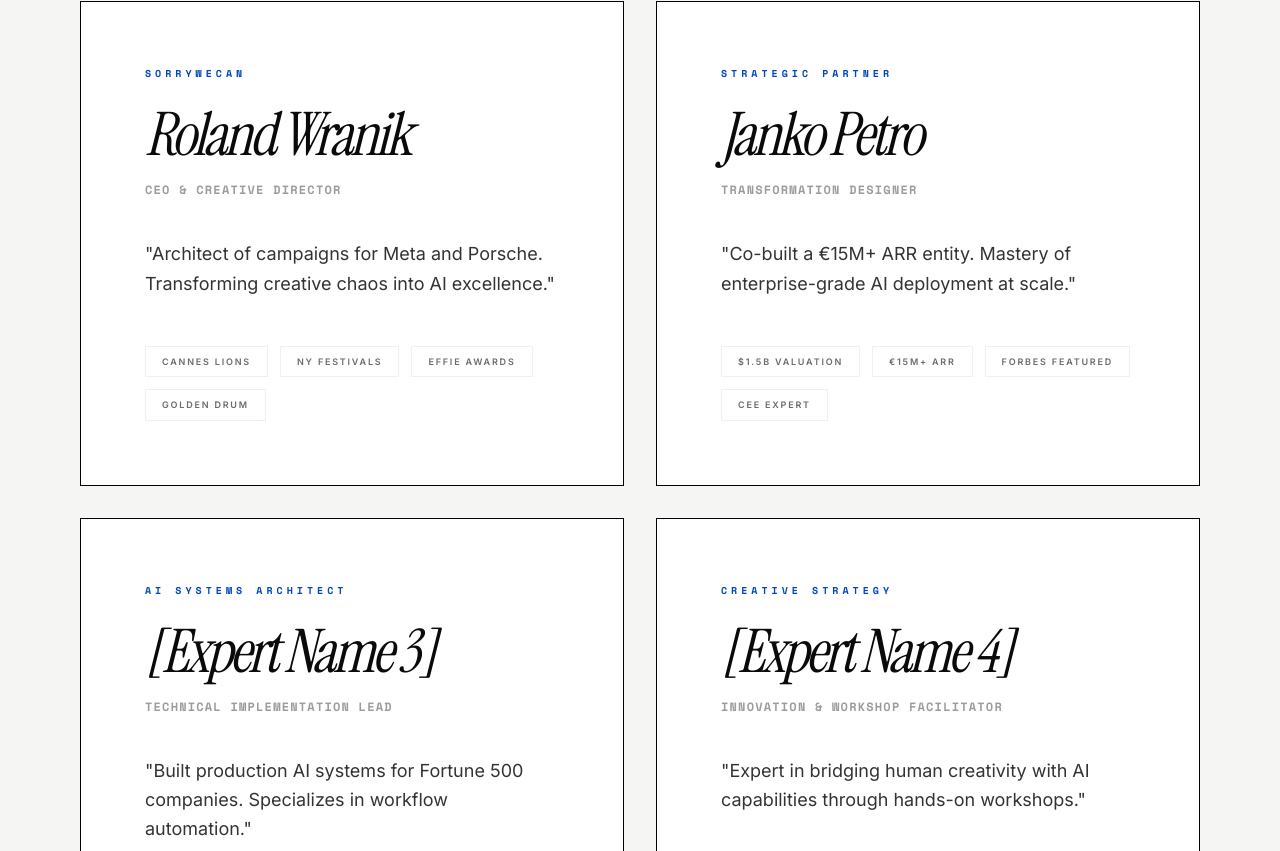
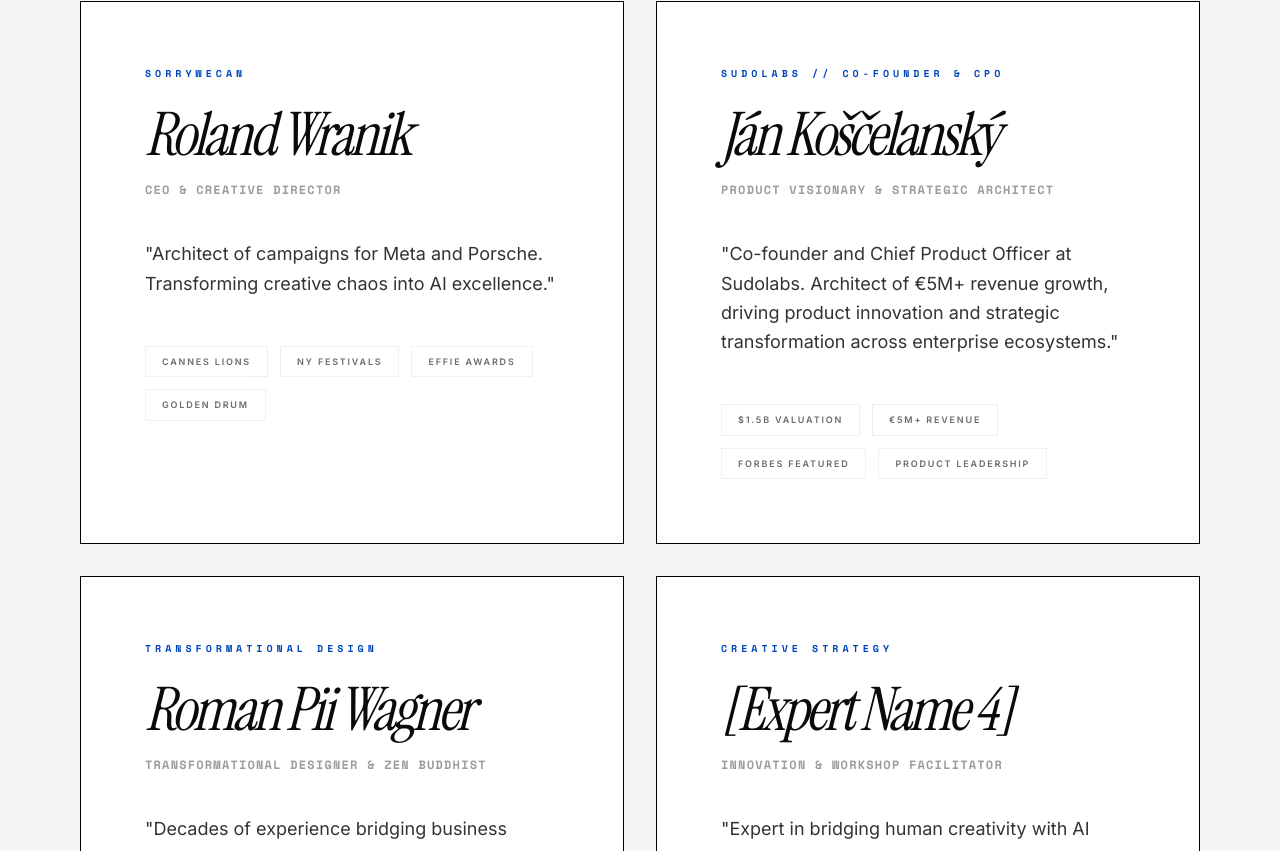
Before and after one commit to princeofwellness/researchlab, a Next.js app: page / in a window 1280 px wide. Shown: the part 5829-6680 px from the top of the page. Built offline with nearby package versions, Linux system fonts and the light colour scheme.

Commit message:
Update expert profiles: Ján Koščelanský as Sudolabs CPO, add Roman Pii Wagner, fix revenue to €5M

```diff
--- a/src/app/page.tsx
+++ b/src/app/page.tsx
@@ -211,18 +211,18 @@ export default function SorrywecanResearchLab() {
                         tags: ["Cannes Lions", "NY Festivals", "Effie Awards", "Golden Drum"]
                     },
                     {
-                        company: "STRATEGIC PARTNER",
-                        name: "Janko Petro",
-                        role: "Transformation Designer",
-                        bio: "Co-built a €15M+ ARR entity. Mastery of enterprise-grade AI deployment at scale.",
-                        tags: ["$1.5B Valuation", "€15M+ ARR", "Forbes Featured", "CEE Expert"]
+                        company: "SUDOLABS // CO-FOUNDER & CPO",
+                        name: "Ján Koščelanský",
+                        role: "Product Visionary & Strategic Architect",
+                        bio: "Co-founder and Chief Product Officer at Sudolabs. Architect of €5M+ revenue growth, driving product innovation and strategic transformation across enterprise ecosystems.",
+                        tags: ["$1.5B Valuation", "€5M+ Revenue", "Forbes Featured", "Product Leadership"]
                     },
                     {
-                        company: "AI SYSTEMS ARCHITECT",
-                        name: "[Expert Name 3]",
-                        role: "Technical Implementation Lead",
-                        bio: "Built production AI systems for Fortune 500 companies. Specializes in workflow automation.",
-                        tags: ["Enterprise AI", "Automation Expert", "System Design", "Production Scale"]
+                        company: "TRANSFORMATIONAL DESIGN",
+                        name: "Roman Pii Wagner",
+                        role: "Transformational Designer & Zen Buddhist",
+                        bio: "Decades of experience bridging business transformation with contemplative practice. Master of integrating strategic design with mindful awareness, guiding organizations through profound change with clarity and presence.",
+                        tags: ["Design Mastery", "Zen Practice", "Business Transformation", "Contemplative Leadership"]
                     },
                     {
                         company: "CREATIVE STRATEGY",
@@ -412,18 +412,18 @@ export default function SorrywecanResearchLab() {
                         tags: ["Cannes Lions", "NY Festivals", "Effie Awards", "Golden Drum"]
                     },
                     {
-                        company: "STRATEGIC PARTNER",
-                        name: "Janko Petro",
-                        role: "Dizajnér Transformácie",
-                        bio: "Spoluvybudoval entitu s €15M+ ARR. Majstrovstvo v nasadzovaní enterprise AI vo veľkom.",
-                        tags: ["$1.5B Valuation", "€15M+ ARR", "Forbes Featured", "CEE Expert"]
+                        company: "SUDOLABS // CO-FOUNDER & CPO",
+                        name: "Ján Koščelanský",
+                        role: "Produktový Vizionár & Strategický Architekt",
+                        bio: "Co-founder a Chief Product Officer v Sudolabs. Architekt rastu príjmov €5M+, riadenie produktovej inovácie a strategickej transformácie naprieč enterprise ekosystémami.",
+                        tags: ["$1.5B Valuation", "€5M+ Príjmy", "Forbes Featured", "Product Leadership"]
                     },
                     {
-                        company: "AI SYSTEMS ARCHITECT",
-                        name: "[Expert Name 3]",
-                        role: "Technický Implementačný Lead",
-                        bio: "Budoval produkčné AI systémy pre Fortune 500 firmy. Špecializuje sa na automatizáciu workflow.",
-                        tags: ["Enterprise AI", "Automation Expert", "System Design", "Production Scale"]
+                        company: "TRANSFORMATIONAL DESIGN",
+                        name: "Roman Pii Wagner",
+                        role: "Transformačný Dizajnér & Zen Budhista",
+                        bio: "Desaťročia skúseností s prepájaním biznis transformácie s kontemplatívnou praxou. Majster integrácie strategického dizajnu s mindful awareness, vedenie organizácií cez hlbokú zmenu s jasnosťou a prítomnosťou.",
+                        tags: ["Design Mastery", "Zen Prax", "Biznis Transformácia", "Kontemplatívne Vedenie"]
                     },
                     {
                         company: "CREATIVE STRATEGY",
```
